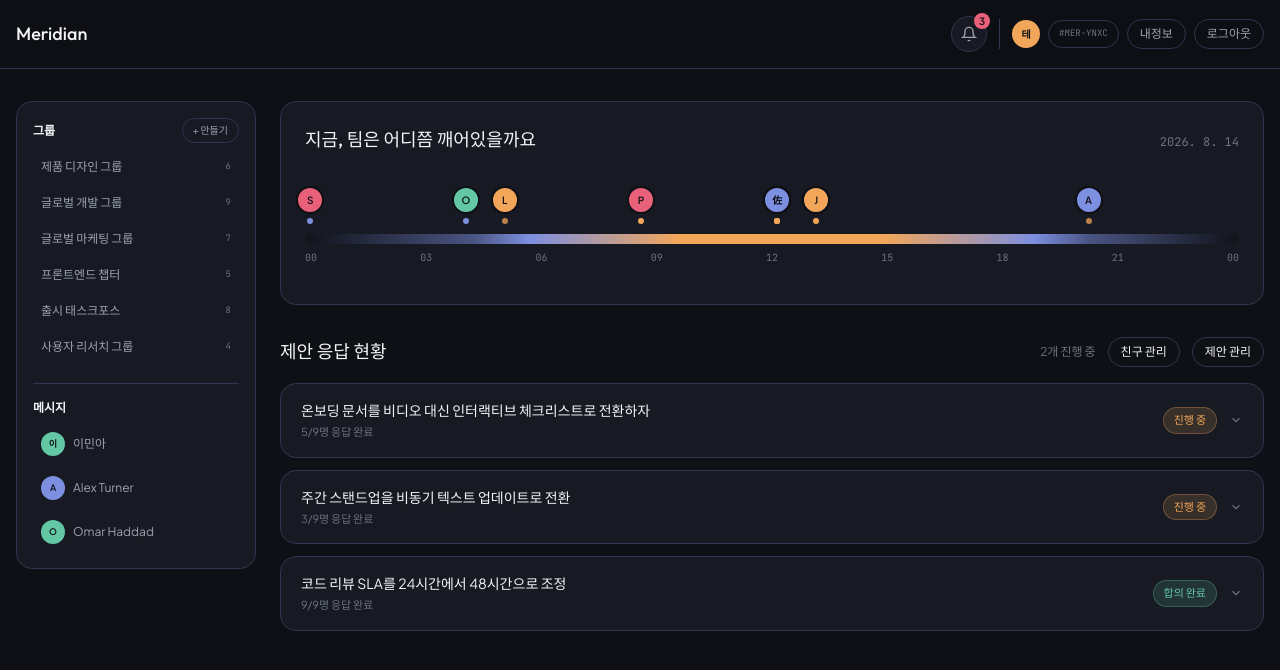
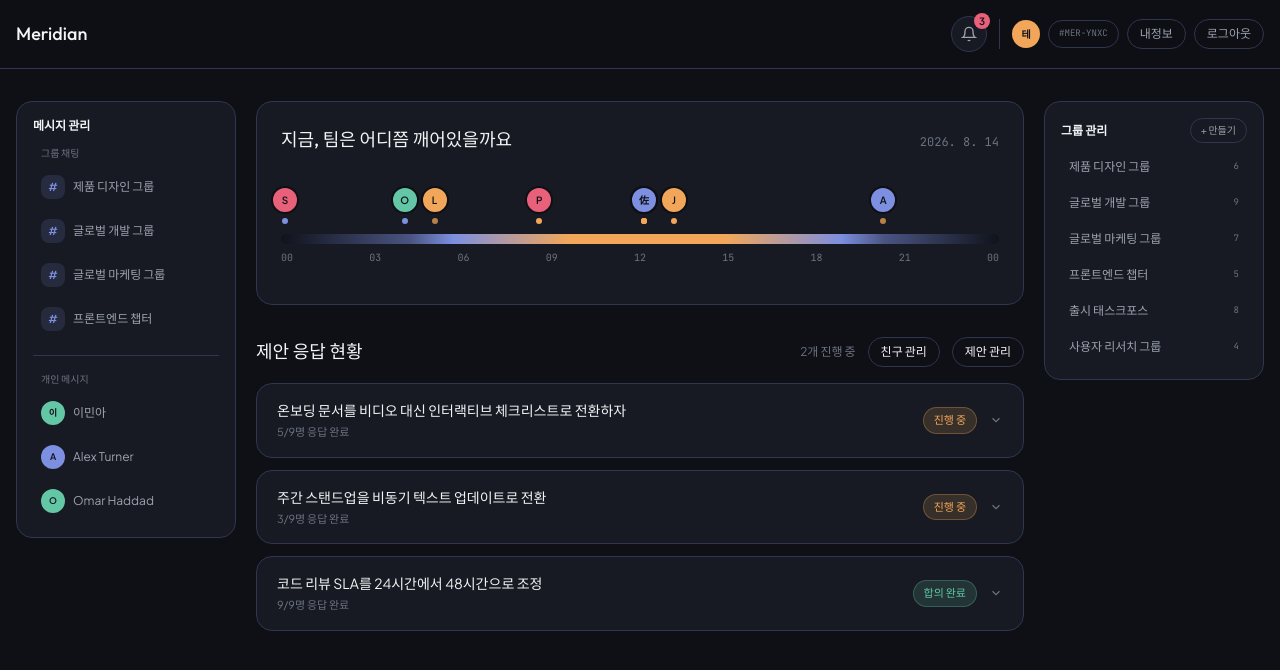
Before and after one commit to apex-hat/frontend, a React (Vite) app: page /login in a window 1280 px wide. Both pictures are taken after typing "name@example.com", "Sample123" into the empty fields and a click on the button "로그인". Shown: the top 670 px of the page. Built offline with nearby package versions, Linux system fonts and the light colour scheme.

Commit message:
개선: 메시지와 그룹 관리 양측 배치

```diff
--- a/src/features/dashboard/components/Dashboard.tsx
+++ b/src/features/dashboard/components/Dashboard.tsx
@@ -89,7 +89,7 @@ export default function Dashboard({ user, onLogout, onOpenProposals, onOpenProfi
   return (
     <div className="min-h-screen bg-void">
       <header className="sticky top-0 z-20 backdrop-blur bg-void/80 border-b border-surface-3">
-        <div className="w-full px-4 py-4 flex items-center justify-between">
+        <div className="mx-auto flex w-full max-w-[1400px] items-center justify-between px-4 py-4">
           <div className="flex items-center gap-2.5">
             <span className="font-display text-lg text-ink">Meridian</span>
           </div>
@@ -127,9 +127,9 @@ export default function Dashboard({ user, onLogout, onOpenProposals, onOpenProfi
         </div>
       </header>
 
-      <main className="grid w-full gap-6 px-4 py-8 lg:grid-cols-[240px_minmax(0,1100px)]">
-        <div className="hidden lg:block">
-          <WorkspaceSidebar user={user} />
+      <main className="mx-auto grid w-full max-w-[1400px] gap-5 px-4 py-8 xl:grid-cols-[220px_minmax(0,1fr)_220px]">
+        <div className="hidden xl:block">
+          <WorkspaceSidebar user={user} mode="messages" />
         </div>
 
         <div className="min-w-0 space-y-8">
@@ -230,6 +230,10 @@ export default function Dashboard({ user, onLogout, onOpenProposals, onOpenProfi
           </div>
           </section>
         </div>
+
+        <div className="hidden xl:block">
+          <WorkspaceSidebar user={user} mode="groups" />
+        </div>
       </main>
       <FriendManagerModal open={isFriendManagerOpen} onClose={() => setIsFriendManagerOpen(false)} />
     </div>
--- a/src/features/workspace/components/WorkspaceSidebar.tsx
+++ b/src/features/workspace/components/WorkspaceSidebar.tsx
@@ -17,6 +17,7 @@ import {
 
 interface WorkspaceSidebarProps {
   user: AuthUser;
+  mode: "messages" | "groups";
 }
 
 const MEMBER_PROFILES = [
@@ -31,7 +32,7 @@ const MEMBER_PROFILES = [
   { name: "Noah Williams", color: "#7C8FE0" },
 ];
 
-export default function WorkspaceSidebar({ user }: WorkspaceSidebarProps) {
+export default function WorkspaceSidebar({ user, mode }: WorkspaceSidebarProps) {
   const [groups, setGroups] = useState(loadGroups);
   const [contacts, setContacts] = useState(loadContacts);
   const [isGroupModalOpen, setIsGroupModalOpen] = useState(false);
@@ -133,9 +134,9 @@ export default function WorkspaceSidebar({ user }: WorkspaceSidebarProps) {
   return (
     <>
       <aside className="rounded-2xl border border-surface-3 bg-surface p-4 lg:sticky lg:top-24 lg:max-h-[calc(100vh-7rem)] lg:overflow-y-auto">
-        <div className="mb-5">
+        {mode === "groups" && <div>
           <div className="mb-2 flex items-center justify-between gap-2">
-            <h2 className="text-xs font-semibold text-ink">그룹</h2>
+            <h2 className="text-xs font-semibold text-ink">그룹 관리</h2>
             <button
               type="button"
               onClick={openGroupModal}
@@ -161,10 +162,32 @@ export default function WorkspaceSidebar({ user }: WorkspaceSidebarProps) {
             ))}
           </div>
           {groupActionStatus && <p className="mt-2 text-[10px] leading-snug text-ink-faint">{groupActionStatus}</p>}
-        </div>
+        </div>}
 
-        <div className="border-t border-surface-3 pt-4">
-          <h2 className="mb-2 text-xs font-semibold text-ink">메시지</h2>
+        {mode === "messages" && <div>
+          <h2 className="mb-3 text-xs font-semibold text-ink">메시지 관리</h2>
+          <p className="mb-1.5 px-2 text-[10px] text-ink-faint">그룹 채팅</p>
+          <div className="mb-4 space-y-1">
+            {groups.slice(0, 4).map((group) => (
+              <button
+                key={group.id}
+                type="button"
+                onClick={() => openChat({
+                  id: `group-${group.id}`,
+                  name: group.name,
+                  handle: `${group.memberCount}명`,
+                  avatarColor: "#7C8FE0",
+                  online: false,
+                })}
+                className="flex w-full items-center gap-2 rounded-lg px-2 py-2 text-left transition hover:bg-surface-2"
+              >
+                <span className="flex h-6 w-6 shrink-0 items-center justify-center rounded-lg bg-night/15 text-[11px] font-semibold text-night">#</span>
+                <span className="min-w-0 truncate text-xs text-ink-dim">{group.name}</span>
+              </button>
+            ))}
+          </div>
+
+          <p className="mb-1.5 border-t border-surface-3 px-2 pt-4 text-[10px] text-ink-faint">개인 메시지</p>
           <div className="space-y-1">
             {contacts.map((contact) => (
               <button
@@ -180,7 +203,7 @@ export default function WorkspaceSidebar({ user }: WorkspaceSidebarProps) {
               </button>
             ))}
           </div>
-        </div>
+        </div>}
       </aside>
 
       {contextMenu && (
@@ -225,8 +248,8 @@ export default function WorkspaceSidebar({ user }: WorkspaceSidebarProps) {
       {leaveTarget && (
         <div className="fixed inset-0 z-50 flex items-center justify-center bg-black/65 p-5 backdrop-blur-sm" role="presentation">
           <section role="dialog" aria-modal="true" aria-labelledby="leave-group-title" className="w-full max-w-sm rounded-2xl border border-surface-3 bg-surface p-6 text-center shadow-panel">
-            <h2 id="leave-group-title" className="font-display text-lg text-ink">그룹에서 나갈까요?</h2>
-            <p className="mt-2 text-sm text-ink-dim">{leaveTarget.name}의 제안과 대화를 더 이상 볼 수 없습니다.</p>
+            <h2 id="leave-group-title" className="font-display text-lg text-ink">{leaveTarget.name}에서 나갈까요?</h2>
+            <p className="mt-2 text-sm text-ink-dim">나간 뒤에는 이 그룹의 제안과 대화를 볼 수 없습니다.</p>
             <div className="mt-6 flex gap-2">
               <button type="button" onClick={() => setLeaveTarget(null)} className="flex-1 rounded-lg border border-surface-3 py-2.5 text-sm text-ink-dim hover:text-ink">취소</button>
               <button type="button" onClick={confirmLeaveGroup} className="flex-1 rounded-lg bg-alert py-2.5 text-sm font-semibold text-void">나가기</button>
--- a/src/pages/Proposal/ProposalPage.tsx
+++ b/src/pages/Proposal/ProposalPage.tsx
@@ -108,7 +108,7 @@ export default function ProposalPage({ user, onBackToDashboard, onOpenProfile, o
   return (
     <div className="min-h-screen bg-void">
       <header className="sticky top-0 z-30 border-b border-surface-3 bg-void/80 backdrop-blur">
-        <div className="flex w-full items-center justify-between px-4 py-4">
+        <div className="mx-auto flex w-full max-w-[1400px] items-center justify-between px-4 py-4">
           <div className="flex items-center gap-3">
             <BackButton onClick={handleBack} />
             <button
@@ -146,9 +146,9 @@ export default function ProposalPage({ user, onBackToDashboard, onOpenProfile, o
         </div>
       </header>
 
-      <div className="grid w-full gap-6 lg:grid-cols-[240px_minmax(0,1100px)] lg:px-4">
-        <div className="hidden pt-8 lg:block">
-          <WorkspaceSidebar user={user} />
+      <div className="mx-auto grid w-full max-w-[1400px] gap-5 px-4 xl:grid-cols-[220px_minmax(0,1fr)_220px]">
+        <div className="hidden pt-8 xl:block">
+          <WorkspaceSidebar user={user} mode="messages" />
         </div>
         <div className="min-w-0">
           <Routes>
@@ -159,6 +159,9 @@ export default function ProposalPage({ user, onBackToDashboard, onOpenProfile, o
             <Route path="*" element={<Navigate to="/proposals" replace />} />
           </Routes>
         </div>
+        <div className="hidden pt-8 xl:block">
+          <WorkspaceSidebar user={user} mode="groups" />
+        </div>
       </div>
     </div>
   );
```
